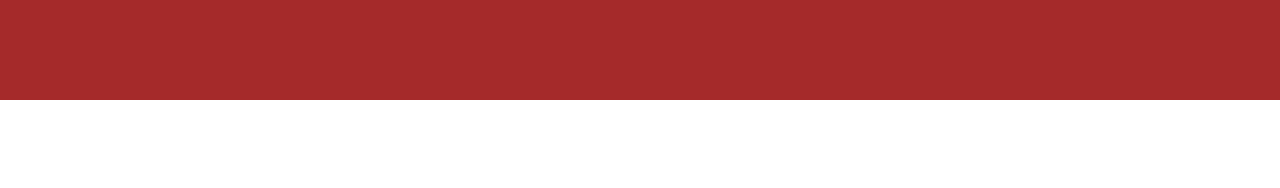
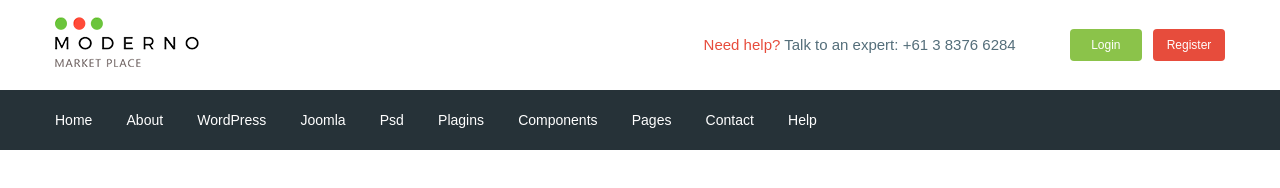
Before and after one commit to SnezhanaTech/MODERNO-market-place, a website: page app/index.html in a window 1280 px wide. Drawn offline with nearby package versions, Linux system fonts and the light colour scheme; files that its build step writes are made by us from their sources.

Commit message:
added header

```diff
--- a/app/index.html
+++ b/app/index.html
@@ -5,7 +5,7 @@
   <meta charset="UTF-8">
   <meta name="viewport" content="width=device-width, initial-scale=1.0">
   <meta http-equiv="X-UA-Compatible" content="ie=edge">
-  <title>Document</title>
+  <title>Moderno</title>
   <link rel="stylesheet" href="css/libs.min.css">
   <link rel="stylesheet" href="css/style.min.css">
 </head>
@@ -13,12 +13,51 @@
 <body>
 
   <header class="header">
-
+    <div class="header__top">
+      <div class="container">
+        <div class="header__top-inner">
+          <div class="header__logo">
+            <a href="#">
+              <!--cut logo from psd-->
+              <img src="images/logo.png" alt="logo">
+            </a>
+          </div>
+          <div class="header__text">
+            <a href="#">
+              <span>Need help?</span>
+            </a>
+            Talk to an expert:
+            <a class="header__phone" href="tel:61383766284">+61 3 8376 6284</a>
+          </div>
+          <!--block with buttons-->
+          <div class="header__box">
+            <a href="#" class="basket"></a>
+            <a href="#" class="header__btn header__btn-login">Login</a>
+            <a href="#" class="header__btn header__btn-register">Register</a>
+          </div>
+        </div>
+      </div>
+    </div>
+    <!--navigation block-->
+    <div class="header__menu">
+      <div class="container">
+        <nav class="menu">
+          <ul class="menu__list">
+            <li><a href="#">Home</a></li>
+            <li><a href="#">About</a></li>
+            <li><a href="#">WordPress</a></li>
+            <li><a href="#">Joomla</a></li>
+            <li><a href="#">Psd</a></li>
+            <li><a href="#">Plagins</a></li>
+            <li><a href="#">Components</a></li>
+            <li><a href="#">Pages</a></li>
+            <li><a href="#">Contact</a></li>
+            <li><a href="#">Help</a></li>
+          </ul>
+        </nav>
+      </div>
+    </div>
   </header>
-  <div class="box">
-
-  </div>
-
 
   <script src="https://ajax.googleapis.com/ajax/libs/jquery/3.5.1/jquery.min.js"></script>
   <script src="js/libs.min.js"></script>
--- /dev/null
+++ b/app/scss/_fonts.scss
@@ -0,0 +1,7 @@
+@font-face {
+  font-family: 'Roboto-Regular', sans-serif;
+  src: url('../fonts/Roboto-Regular.woff2') format('woff2'),
+    url('../fonts/Roboto-Regular.woff') format('woff');
+  font-weight: 400;
+  font-display: swap;
+}
--- /dev/null
+++ b/app/scss/_global.scss
@@ -0,0 +1,30 @@
+html {
+  box-sizing: border-box;
+}
+*,
+*::after,
+*::before {
+ box-sizing: inherit;
+}
+body {
+  font-family: 'Roboto-Regular', sans-serif;
+  font-size: 15px;
+  line-height: 24px;
+  color: $color-text;
+  font-weight: 400;
+}
+a{
+  display: inline-block;
+  text-decoration: none;
+  color: $color-text;
+}
+ul, li {
+  margin: 0;
+  padding: 0;
+  list-style: none;
+}
+.container {
+  max-width: 1200px;
+  margin: 0 auto;
+  padding: 0 15px;
+}
--- /dev/null
+++ b/app/scss/_vars.scss
@@ -0,0 +1,4 @@
+$color-text: #546e7a;
+$red: #e74c3c;
+$green: #8bc34a;
+$bg: #263238;
--- a/app/scss/style.scss
+++ b/app/scss/style.scss
@@ -1,17 +1,64 @@
-html {
-  box-sizing: border-box;
-}
-*,
-*::before,
-*::after {
-  box-sizing: inherit;
+@import 'vars';
+@import 'global';
+@import  'fonts';
+
+
+
+.header__top-inner {
+  display: flex;
+  justify-content: space-between;
+  height: 90px;
+  align-items: center;
 }
 
-.header {
-  background-color: brown;
-  height: 100px;
+.header__text {
+  margin-left: auto;
+  margin-right: 50px;
+
+  span {
+    color: $red;
+  }
 }
-.box {
+
+.header__btn {
+  padding: 4px;
+  width: 72px;
+  border-radius: 4px;
+  text-align: center;
+  color: #ffffff;
+  font-size: 12px;
+}
+
+.header__btn-login {
+  background-color: $green;
+}
+
+.header__btn-register {
+  background-color: $red;
+  margin-left: 7px;
+}
+
+.header__menu {
+  background-color: $bg;
+}
+
+.menu {
   display: flex;
-  transition: all .3s;
+  align-items: center;
+  height: 60px;
 }
+
+.menu__list {
+  li {
+    display: inline-block;
+
+    &+li {
+      margin-left: 30px;
+    }
+  }
+
+  a {
+    color: #ffffff;
+    font-size: 14px;
+  }
+}
--- a/gulpfile.js
+++ b/gulpfile.js
@@ -9,7 +9,7 @@ let gulp = require('gulp'),
 
 
     gulp.task('sass', function(){
-       return gulp.src('app/scss/style.scss')
+       return gulp.src('app/scss/**/*.scss')
         .pipe(sass({outputStyle: 'compressed'}))
         .pipe(rename({suffix: '.min'}))
         .pipe(autoprefixer({
@@ -59,7 +59,7 @@ gulp.task('js', function(){
     });
 
     gulp.task('watch', function(){
-        gulp.watch('app/scss/style.scss', gulp.parallel('sass'));
+        gulp.watch('app/scss/**/*.scss', gulp.parallel('sass'));
         gulp.watch('app/*.html', gulp.parallel('html'));
         gulp.watch('app/js/*.js', gulp.parallel('js'));
     });
```
Also changed, not shown: app/fonts/Roboto-Regular.woff (added), app/fonts/Roboto-Regular.woff2 (added), app/images/logo.png (added).
